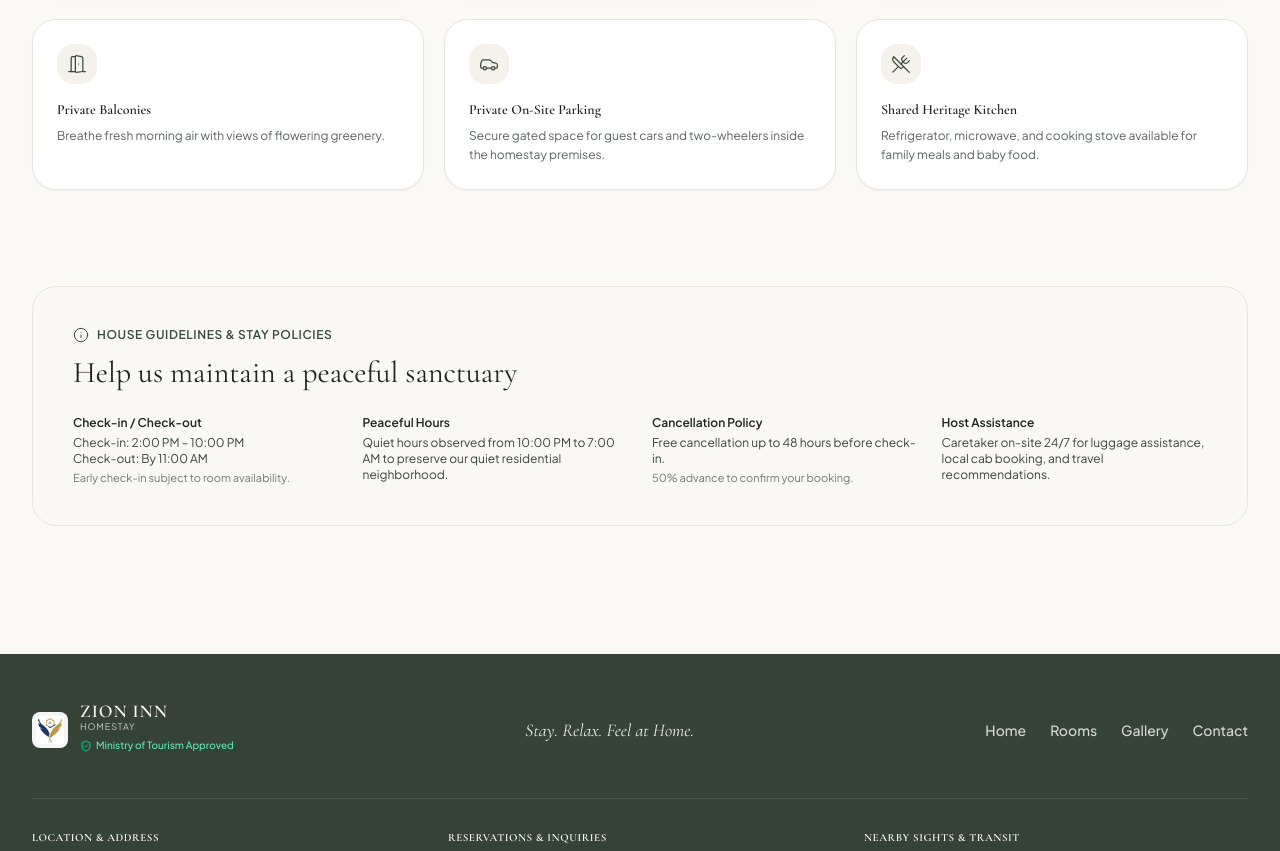
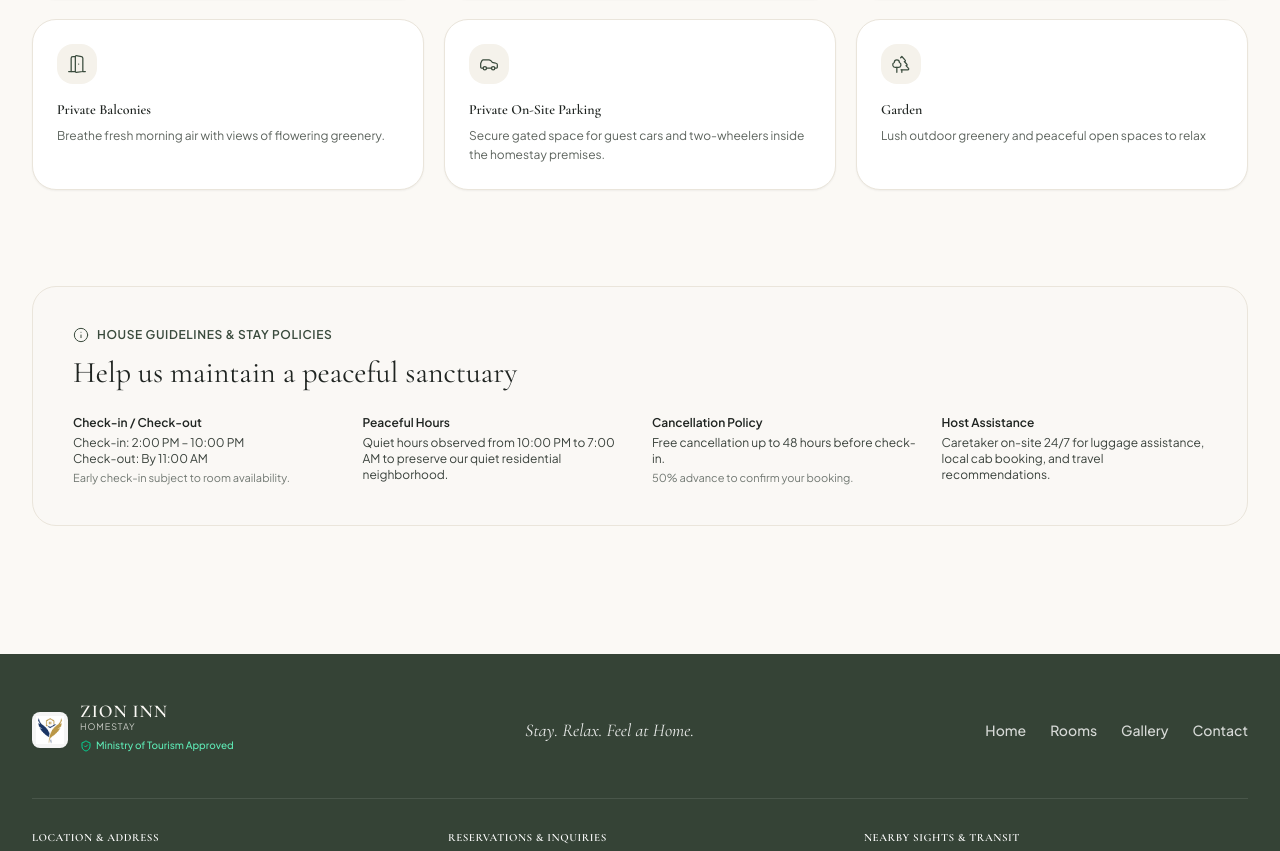
Before and after one commit to LAXATech/zion-inn-homestay, a React (Vite) app: page /rooms in a window 1280 px wide. Shown: the part 2901-3752 px from the top of the page. Built offline with nearby package versions, Linux system fonts and the light colour scheme.

Commit message:
Replace Shared Heritage Kitchen with Garden on Rooms page

```diff
--- a/src/pages/RoomsPage.jsx
+++ b/src/pages/RoomsPage.jsx
@@ -14,7 +14,7 @@ import {
   Zap,
   Car,
   DoorOpen,
-  UtensilsCrossed,
+  Trees,
   Info
 } from 'lucide-react';
 import { subtleFadeUp } from '../utils/animations';
@@ -498,9 +498,9 @@ export default function RoomsPage({
               desc: 'Secure gated space for guest cars and two-wheelers inside the homestay premises.'
             },
             {
-              icon: UtensilsCrossed,
-              title: 'Shared Heritage Kitchen',
-              desc: 'Refrigerator, microwave, and cooking stove available for family meals and baby food.'
+              icon: Trees,
+              title: 'Garden',
+              desc: 'Lush outdoor greenery and peaceful open spaces to relax'
             }
           ].map((perk, i) => (
             <div key={i} className="bg-white p-6 rounded-3xl border border-[#EAE5DB] shadow-xs">
```
